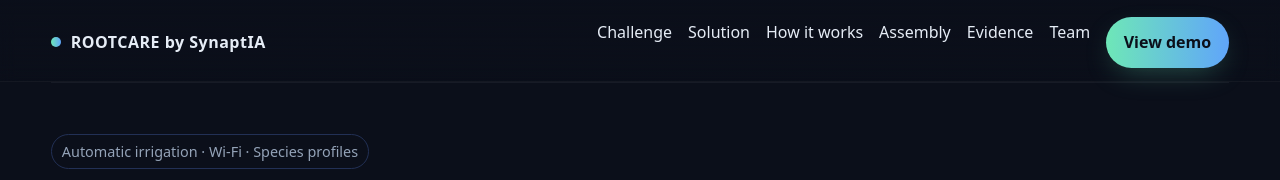
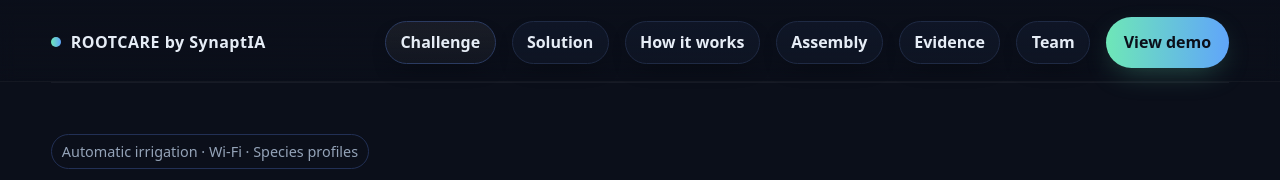
Before and after one commit to synaptia-rootcare/Lastone, a plain HTML site: page index.html in a window 1280 px wide. Shown: the top 180 px of the page. Drawn offline with Linux system fonts and the light colour scheme.

Commit message:
Update style.css

```diff
--- a/style.css
+++ b/style.css
@@ -333,3 +333,23 @@ input,select,textarea{font-size:16px} /* evita zoom en iOS */
   .demo-grid{grid-template-columns:1fr}
   .demo-card{max-width:320px}
 }
+/* Nav: que los textos se vean como botón tipo pill (sin degradado celeste) */
+.nav-links .chip{
+  padding:.55rem .9rem;
+  border-radius:999px;
+  border:1px solid #1f2a44;
+  background:linear-gradient(180deg, rgba(16,23,40,.88), rgba(16,23,40,.66));
+  box-shadow:0 10px 24px -14px rgba(0,0,0,.6);
+  min-height:36px;
+  font-weight:600;
+}
+.nav-links .chip:hover,
+.nav-links .chip:focus-visible{
+  border-color:#2b3b61;
+  background:linear-gradient(180deg, rgba(18,26,47,.95), rgba(18,26,47,.72));
+  outline:none;
+}
+.nav-links .chip.active{
+  border-color:#2b3b61;
+  background:linear-gradient(180deg, rgba(255,255,255,.06), rgba(255,255,255,.03));
+}
```
